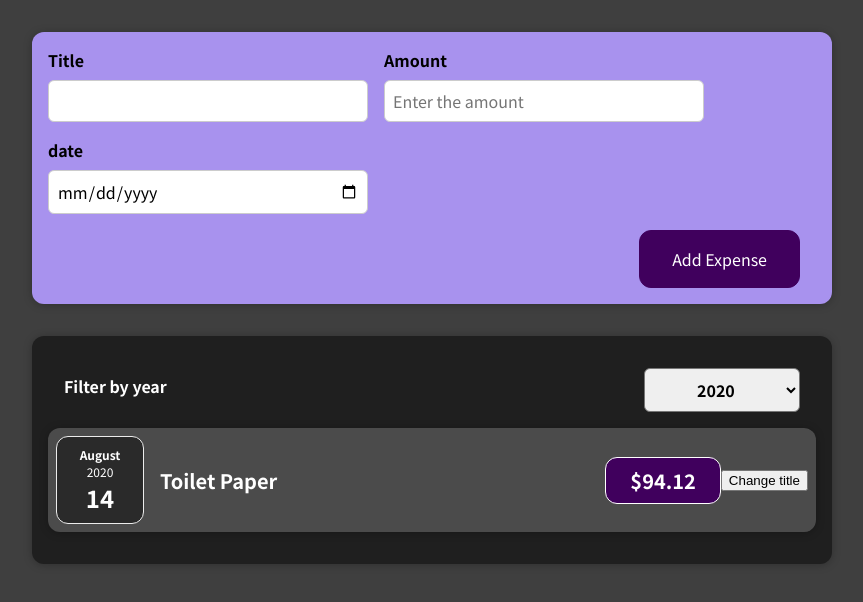
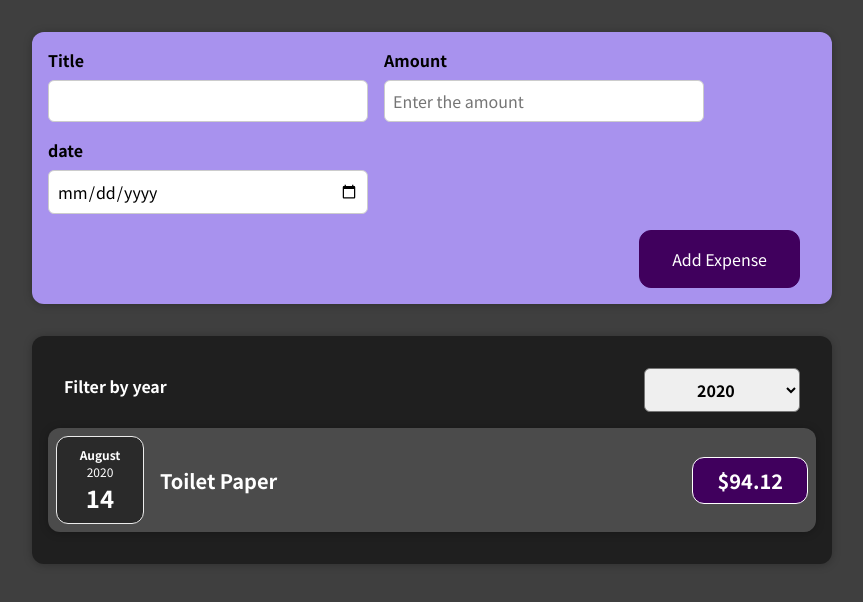
Before and after one commit to amishverma/Budget-Expenser, a React (Create React App) app: page / in a window 1280 px wide. Shown: the top 602 px of the page, without its empty margins (208-1071 px from the left). Built offline with nearby package versions, Linux system fonts and the light colour scheme.

Commit message:
Modifieid same changes

```diff
--- a/src/components/Expenses/ExpenseItem.js
+++ b/src/components/Expenses/ExpenseItem.js
@@ -5,21 +5,23 @@
 import "./ExpenseItem.css";
 
 function ExpenseItem(props) {
-  const [title, setTitle] = useState(props.title);
+  // const [title, setTitle] = useState(props.title);
 
-  const clickHandler = () => {
-    setTitle("Updated!!");
-    console.log(title);
-  };
+  // const clickHandler = () => {
+  //   setTitle("Updated!!");
+  //   console.log(title);
+  // };
   return (
+    <li>
     <Card className="expense-item">
       <ExpenseDate date={props.date}></ExpenseDate>
       <div className="expense-item__description">
         <h2>{props.title}</h2>
         <div className="expense-item__price">${props.amount}</div>
       </div>
-      <button onClick={clickHandler}> Change title</button>
+      {/* <button onClick={clickHandler}> Change title</button> */}
     </Card>
+    </li>
   );
 }
 
```
